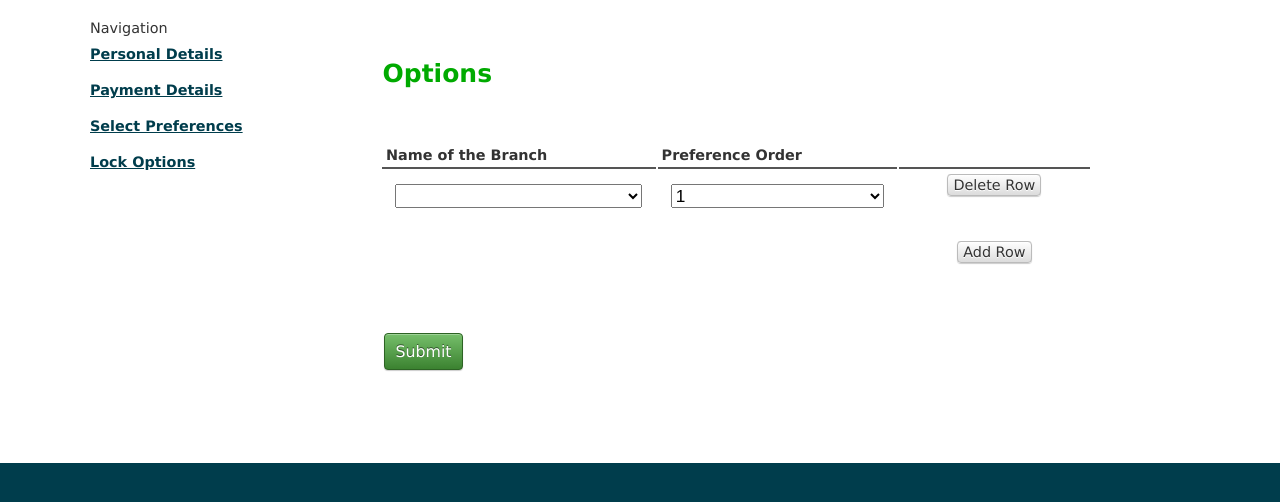
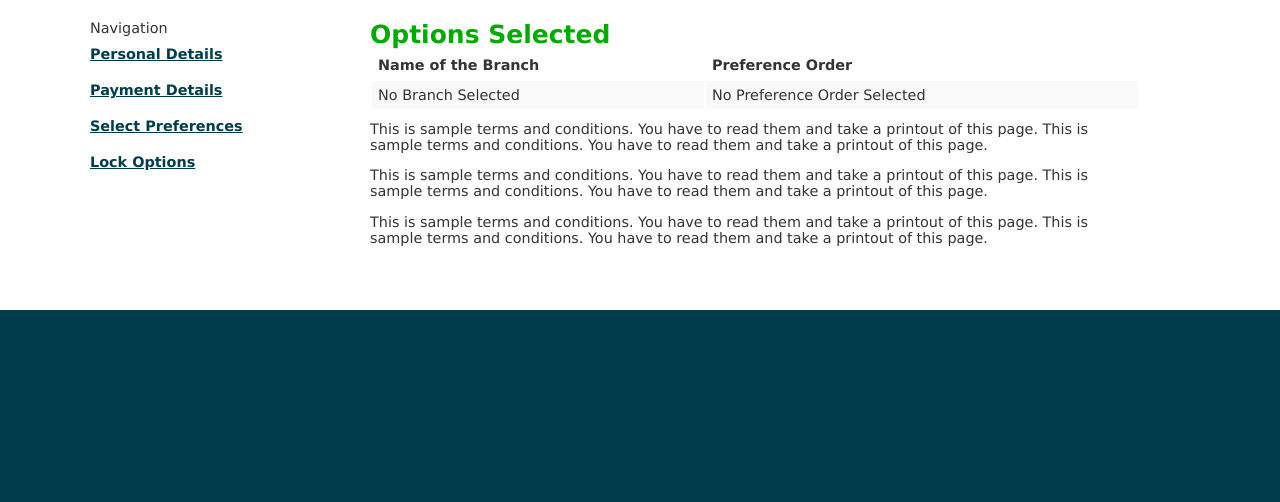
Before and after one commit to mamandeep/admission_counseling, a CakePHP app: the page made by app/View/Form/options.ctp in a window 1280 px wide. Shown: the part 181-683 px from the top of the page. Run offline with PHP 8.4 and a stand-in for CakePHP, Linux system fonts and the light colour scheme; the template is opened without the code that fills it, so the values that code supplies are empty; form fields are guessed from the names that the template uses; some libraries are stand-ins or nearby versions.

Commit message:
Lock Options implemented

```diff
--- a/app/View/Elements/choice.ctp
+++ b/app/View/Elements/choice.ctp
@@ -1,16 +1,20 @@
 <?php
 $key = isset($key) ? $key : '<%= key %>';
 $branchArr = isset($branchArr) ? $branchArr : array();
+$selected = isset($selected) ? $selected : 'none';
 ?>
 <tr>
     <td>
-        <?php echo $this->Form->hidden("Choice.{$key}.id") ?>
-        <?php echo $this->Form->hidden("Choice.{$key}.std_id") ?>
-        <?php echo $this->Form->input("Choice.{$key}.preference", array(
+        <?php echo $this->Form->hidden("Choice.{$key}.id");
+              echo $this->Form->hidden("Choice.{$key}.std_id");
+              //$selected = (isset($dbYear) && $dbYear !== "" && $year == $dbYear) ? 'selected' : '';
+              //print_r($branchArr); print_r($selected);
+              echo $this->Form->input("Choice.{$key}.preference", array(
                     'options' => $branchArr,
                     'empty' => array('none' => '- select -'),
                     'style' => 'width: 100%;',
-                    'label' => false
+                    'label' => false,
+                    'selected' => $selected
                 )); ?>
     </td>
     <td>
--- a/app/View/Elements/left-sidebar.ctp
+++ b/app/View/Elements/left-sidebar.ctp
@@ -1,15 +1,15 @@
 <div>Navigation</div>
 <div>
     <div class="nav-menu-link">
-        <a href=""/>Personal Details</a>
+        <a href="<?php echo $this->webroot; ?>form/studentdetails"> Personal Details</a>
     </div>
     <div class="nav-menu-link">
-        <a href=""/>Payment Details</a>
+        <a href="<?php echo $this->webroot; ?>form/prepay">Payment Details</a>
     </div>
     <div class="nav-menu-link">
-        <a href=""/>Select Preferences</a>
+        <a href="<?php echo $this->webroot; ?>form/options">Select Preferences</a>
     </div>
     <div class="nav-menu-link">
-        <a href=""/>Lock Options</a>
+        <a href="<?php echo $this->webroot; ?>form/lockoptions">Lock Options</a>
     </div>
 </div>
--- a/app/View/Form/options.ctp
+++ b/app/View/Form/options.ctp
@@ -1,21 +1,37 @@
 <?php echo $this->Html->script('choice'); ?>
 <div id="wrapper">
   <div id="sidebar"><?php echo $this->element('left-sidebar');?></div>
-  <div id="maincontent">
-<?php echo $this->Form->create('Student', array('id' => 'Student_Details',
+  <div id="maincontent" class="section-to-print">
+      <div class="main_content_header">Options Selected<?php if(isset($optionsLocked) && $optionsLocked == "1") { ?><input type="button" id="printLOptions" value="Print" onclick="window.print()" /><?php } ?></div>
+      <table>
+          <tr>
+              <td style="font-weight: bold;">Name of the Branch</td>
+              <td style="font-weight: bold;">Preference Order</td>
+          </tr>
+          <?php
+            if(is_array($this->request->data['Choice']) && count($this->request->data['Choice']) > 0) {
+                for ($key = 0; $key < count($this->request->data['Choice']); $key++) {
+                    echo "<tr>";
+                    echo "<td>" . $branchArr[$this->request->data['Choice'][$key]['preference']] . "</td>";
+                    echo "<td>" . $this->request->data['Choice'][$key]['pref_order'] . "</td>";
+                    echo "</tr>";
+                }
+            }
+            else { ?>
+                <tr>
+                    <td>No Branch Selected</td>
+                    <td>No Preference Order Selected</td>
+                </tr>
+            <?php }
+          ?>
+      </table>
+
+<?php if(isset($optionsLocked) && $optionsLocked != "1") {
+        echo $this->Form->create('Choice', array('id' => 'Choice_Details',
                                 'url' => Router::url( null, true )));
-//print_r($this->request->data);
         ?>
-        <input type="hidden" name="glob_userId" id="glob_userId" value="<?php echo $this->Session->read('std_id'); ?>" />
-        <table>
-            <tr>
-                <td><?php
-                    echo $this->Form->input('Student.id', array('type' => 'hidden', 'value' => $this->Session->read('std_id')));
-                    echo $this->Form->input('Student.reg_id', array('type' => 'hidden', 'value' => $this->Session->read('registration_id')));
-                    ?></td>
-                <td></td>
-            </tr>
-        </table>
+    <input type="hidden" name="glob_userId" id="glob_userId" value="<?php echo $this->Session->read('std_id'); ?>" />
+    <input type="hidden" name="modified" id="modified" value="false" />
 <div class="main_content_header">Options</div>
 <fieldset>
     <table id="options-table">
@@ -31,7 +47,8 @@
                 if (is_array($this->request->data['Choice'])) {
                     for ($key = 0; $key < count($this->request->data['Choice']); $key++) {
                         echo $this->element('choice', array('key' => $key,
-                                                            'branchArr' => isset($branchArr) ? $branchArr : array()));
+                                                            'branchArr' => isset($branchArr) ? $branchArr : array(),
+                                                            'selected' => $this->request->data['Choice'][$key]['preference']));
                     }
                 }
             ?>
@@ -55,7 +72,16 @@
     <?php echo $this->Form->submit('Submit', array('id' => 'formSubmit' , 'div' => false)); ?>
 </div>
 
-<?php echo $this->Form->end(); ?>
+<?php echo $this->Form->end();
+    }
+    else { ?>
+        <div id="termsconditions">
+              <p>This is sample terms and conditions. You have to read them and take a printout of this page. This is sample terms and conditions. You have to read them and take a printout of this page.</p>
+                <p>This is sample terms and conditions. You have to read them and take a printout of this page. This is sample terms and conditions. You have to read them and take a printout of this page.</p>
+                <p>This is sample terms and conditions. You have to read them and take a printout of this page. This is sample terms and conditions. You have to read them and take a printout of this page.</p>
+        </div>
+<?php    }
+?>
 </div>
 </div>
 <script>
--- a/app/View/Form/prepay.ctp
+++ b/app/View/Form/prepay.ctp
@@ -1,3 +1,6 @@
+<div id="wrapper">
+  <div id="sidebar"><?php echo $this->element('left-sidebar');?></div>
+  <div id="maincontent" class="section-to-print">
 <table width="900" cellpadding="2" cellspacing="2" border="0" align="center">
 <tr>
 <th colspan="2">
@@ -38,3 +41,5 @@
 </th>
 </tr>
 </table>
+  </div>
+</div>
--- a/app/View/Form/print_bfs.ctp
+++ b/app/View/Form/print_bfs.ctp
@@ -799,7 +799,7 @@ echo $this->Html->script('jquery-1.11.1-min');
         });
 
         $("#finalsubmit").click(function(e) {
-            if(!confirm("Are you sure to finaliz the submission process? After final submission you will not be able to modify your Application Form!")) {
+            if(!confirm("Are you sure to finalize the submission process? After final submission you will not be able to modify your Application Form!")) {
                 e.preventDefault();
             }
             else {
--- a/app/View/Form/studentdetails.ctp
+++ b/app/View/Form/studentdetails.ctp
@@ -16,11 +16,9 @@
         </table>
         <table>
             <tr>
-                <td>
-                    <div class="main_content_header">1. Personal Details</div>
+                <td colspan="3">
+                    <div class="main_content_header">Personal Details</div>
                 </td>
-                <td></td>
-                <td></td>
             </tr>
             <tr>
                 <td><?php
--- a/app/webroot/css/cake.generic.css
+++ b/app/webroot/css/cake.generic.css
@@ -842,3 +842,36 @@ div#maincontent {
 .nav-menu-link {
     padding: 10px 10px 10px 0;
 }
+
+#printLOptions {
+    height: 20px;
+    width: 50px;
+    float: right;
+    font-size: 15px;
+    font-weight: bold;
+    padding: 0px;
+}
+
+@media print {
+  body * {
+    visibility: hidden;
+  }
+
+  .main_content_header {
+      color: black;
+  }
+
+  .section-to-print, .section-to-print * {
+    visibility: visible;
+  }
+
+  .section-to-print {
+    position: absolute;
+    left: 0;
+    top: 0;
+  }
+
+  #printLOptions {
+    visibility: hidden;
+  }
+}
--- a/app/webroot/js/choice.js
+++ b/app/webroot/js/choice.js
@@ -9,7 +9,10 @@ $(document).ready(function () {
     gradeTable
         .on('click', 'a.add', function(e) {
             e.preventDefault();
-
+            if(numberRows >= 3 ) {
+                alert("Maximum limit for filling the Options has reached.");
+                return false;
+            }
             $(gradeTemplate({key: numberRows++}))
                 .hide()
                 .appendTo(gradeBody)
@@ -39,9 +42,10 @@ $(document).ready(function () {
                     .fadeOut('fast', function() {
                         $(this).remove();
                     });
+
+                $("#modified").val('true');
             }
 
-            $("#modified").val('true');
         });
 
         if (numberRows === 0) {
--- a/nbproject/private/private.xml
+++ b/nbproject/private/private.xml
@@ -5,6 +5,7 @@
         <group>
             <file>file:/F:/Xampp/htdocs/admission_counseling/index.php</file>
             <file>file:/F:/Xampp/htdocs/admission_counseling/lib/Cake/Model/Model.php</file>
+            <file>file:/F:/Xampp/htdocs/admission_counseling/lib/Cake/Routing/Dispatcher.php</file>
         </group>
     </open-files>
 </project-private>
```
Also changed, not shown: app/Controller/FormController.php (+61 -5 lines), app/View/Form/lockoptions.ctp (added, +60 -0 lines), 1 other file.
